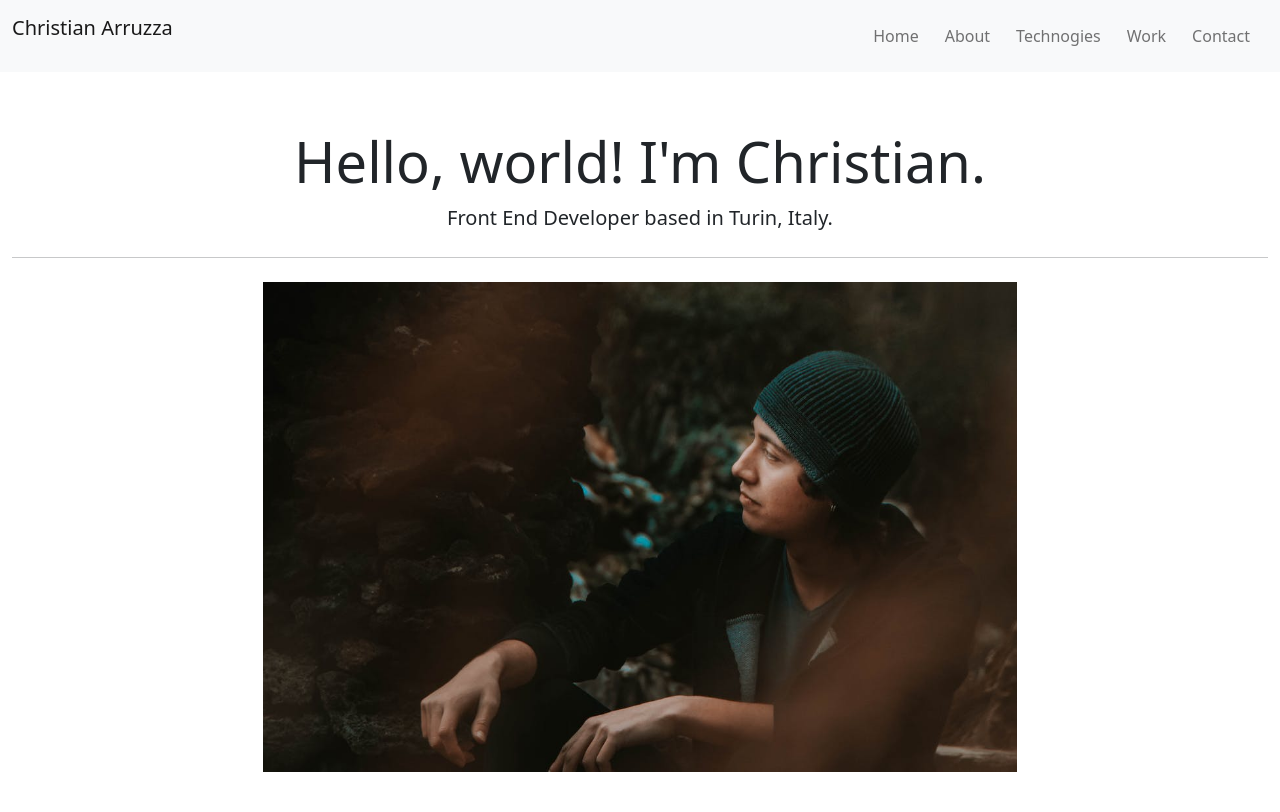
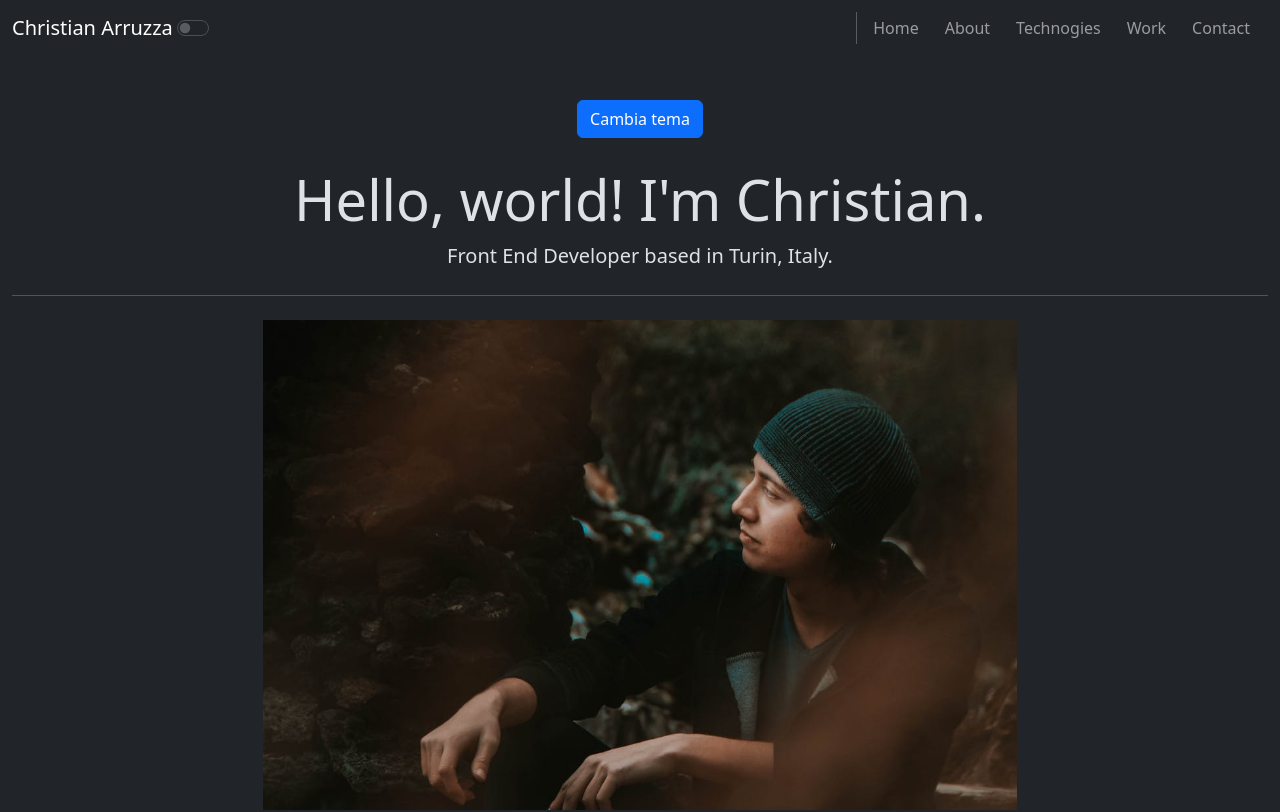
Before and after one commit to ChrisArru/react-portfolio, a React (Create React App) app: page / in a window 1280 px wide. Shown: the top 812 px of the page. Built offline with nearby package versions, Linux system fonts and the light colour scheme.

Commit message:
feat: add dark theme with bootstrap 5.3

```diff
--- a/package.json
+++ b/package.json
@@ -9,10 +9,11 @@
     "@fortawesome/free-regular-svg-icons": "^6.3.0",
     "@fortawesome/free-solid-svg-icons": "^6.3.0",
     "@fortawesome/react-fontawesome": "^0.2.0",
+    "@preact/signals-react": "^1.2.2",
     "@testing-library/jest-dom": "^5.16.5",
     "@testing-library/react": "^13.4.0",
     "@testing-library/user-event": "^13.5.0",
-    "bootstrap": "^5.2.3",
+    "bootstrap": "^5.3.0-alpha1",
     "react": "^18.2.0",
     "react-dom": "^18.2.0",
     "react-scripts": "5.0.1",
--- a/public/index.html
+++ b/public/index.html
@@ -7,6 +7,13 @@
     <meta name="theme-color" content="#000000" />
     <meta name="description" content="Christian Arruzza Web site Portfolio" />
     <link rel="apple-touch-icon" href="%PUBLIC_URL%/logo192.png" />
+    <link
+      href="https://cdn.jsdelivr.net/npm/bootstrap@5.3.0-alpha1/dist/css/bootstrap.min.css"
+      rel="stylesheet"
+      integrity="sha384-GLhlTQ8iRABdZLl6O3oVMWSktQOp6b7In1Zl3/Jr59b6EGGoI1aFkw7cmDA6j6gD"
+      crossorigin="anonymous"
+    />
+
     <!--
       manifest.json provides metadata used when your web app is installed on a
       user's mobile device or desktop. See https://developers.google.com/web/fundamentals/web-app-manifest/
@@ -36,5 +43,10 @@
       To begin the development, run `npm start` or `yarn start`.
       To create a production bundle, use `npm run build` or `yarn build`.
     -->
+    <script
+      src="https://cdn.jsdelivr.net/npm/bootstrap@5.3.0-alpha1/dist/js/bootstrap.bundle.min.js"
+      integrity="sha384-w76AqPfDkMBDXo30jS1Sgez6pr3x5MlQ1ZAGC+nuZB+EYdgRZgiwxhTBTkF7CXvN"
+      crossorigin="anonymous"
+    ></script>
   </body>
 </html>
--- a/src/App.js
+++ b/src/App.js
@@ -1,5 +1,5 @@
 import "bootstrap/dist/css/bootstrap.min.css";
-import "bootstrap";
+//import "bootstrap";
 
 import "./App.css";
 import About from "./views/About";
@@ -9,6 +9,10 @@ import Header from "./views/Header";
 import Main from "./views/Main";
 import Work from "./views/Work";
 import Technologies from "./views/Technologies";
+import { signal } from "@preact/signals-react";
+import { useState } from "react";
+
+/* export const theme = signal("dark"); */
 
 function App() {
   window.onscroll = function () {
@@ -21,7 +25,7 @@ function App() {
     }
 
     var reveals = document.querySelectorAll(".reveal");
-    console.log(reveals);
+
     for (var i = 0; i < reveals.length; i++) {
       var windowHeight = window.innerHeight;
       var elementTop = reveals[i].getBoundingClientRect().top;
@@ -35,9 +39,29 @@ function App() {
     }
   };
 
+  const [theme, setTheme] = useState("dark");
+
+  const changeThemeHandler = () => {
+    /* if (theme.value === "dark") {
+      theme.value = "light";
+    } else {
+      theme.value = "dark";
+    } */
+    setTheme((prev) => (prev === "dark" ? "light" : "dark"));
+  };
+
   return (
-    <div className="App">
+    <div className="App text-body bg-body" data-bs-theme={theme}>
       <Header />
+      <button
+        onClick={changeThemeHandler}
+        type="button"
+        class="btn btn-primary"
+        style={{ position: "relative", top: "100px" }}
+      >
+        Cambia tema
+      </button>
+
       <Main />
       <About />
       <Technologies />
--- a/src/views/About.js
+++ b/src/views/About.js
@@ -21,8 +21,8 @@ const About = () => {
             <img src={image} className={style["imageAboutPage"]} alt="" />
           </div>
 
-          <div class="col-lg-6">
-            <div className={`${style["about-me-content"]} row mt-3`}>
+          <div class="col-lg-8">
+            <div className={`${style["about-me-content"]} row mt-3 text-body`}>
               <p class="lead"> {DESCRIPTION}</p>
             </div>
             {/* <div class="row mt-3">
--- a/src/views/Header.css
+++ b/src/views/Header.css
@@ -4,3 +4,8 @@
 .navbarScroll.navbarDark {
   background-color: black;
 }
+
+.navbar-brand {
+  margin: 0px;
+  padding: 0px;
+}
--- a/src/views/Header.js
+++ b/src/views/Header.js
@@ -1,13 +1,19 @@
 import React from "react";
 import "./Header.css";
+import { faToggleOff, faToggleOn } from "@fortawesome/free-solid-svg-icons";
+import { FontAwesomeIcon } from "@fortawesome/react-fontawesome";
 
 const Header = () => {
   return (
-    <nav class="navbar navbar-expand-lg fixed-top navbar-light bg-light navbarScroll">
+    <nav class="navbar navbar-expand-lg fixed-top navbar-dark bg-dark navbarScroll">
       <div class="container-fluid">
         <p class="navbar-brand" href="#">
           Christian Arruzza
         </p>
+        <div class="form-switch text-center">
+          <input type="checkbox" id="mode" class="form-check-input" />
+          <label for="mode" class="form-check-label"></label>
+        </div>
         <button
           class="navbar-toggler"
           type="button"
@@ -21,6 +27,10 @@ const Header = () => {
         </button>
         <div class="collapse navbar-collapse" id="navbarSupportedContent">
           <ul class="navbar-nav ms-auto">
+            <li class="nav-item py-2 py-lg-1 col-12 col-lg-auto">
+              <div class="vr d-none d-lg-flex h-100 mx-lg-2 text-white"></div>
+              <hr class="d-lg-none my-2 text-white-50" />
+            </li>
             <li class="nav-item active">
               <a class="nav-link" href="#home">
                 Home
```
Also changed, not shown: 1 other file (tests, documents, lock files or other folders).
